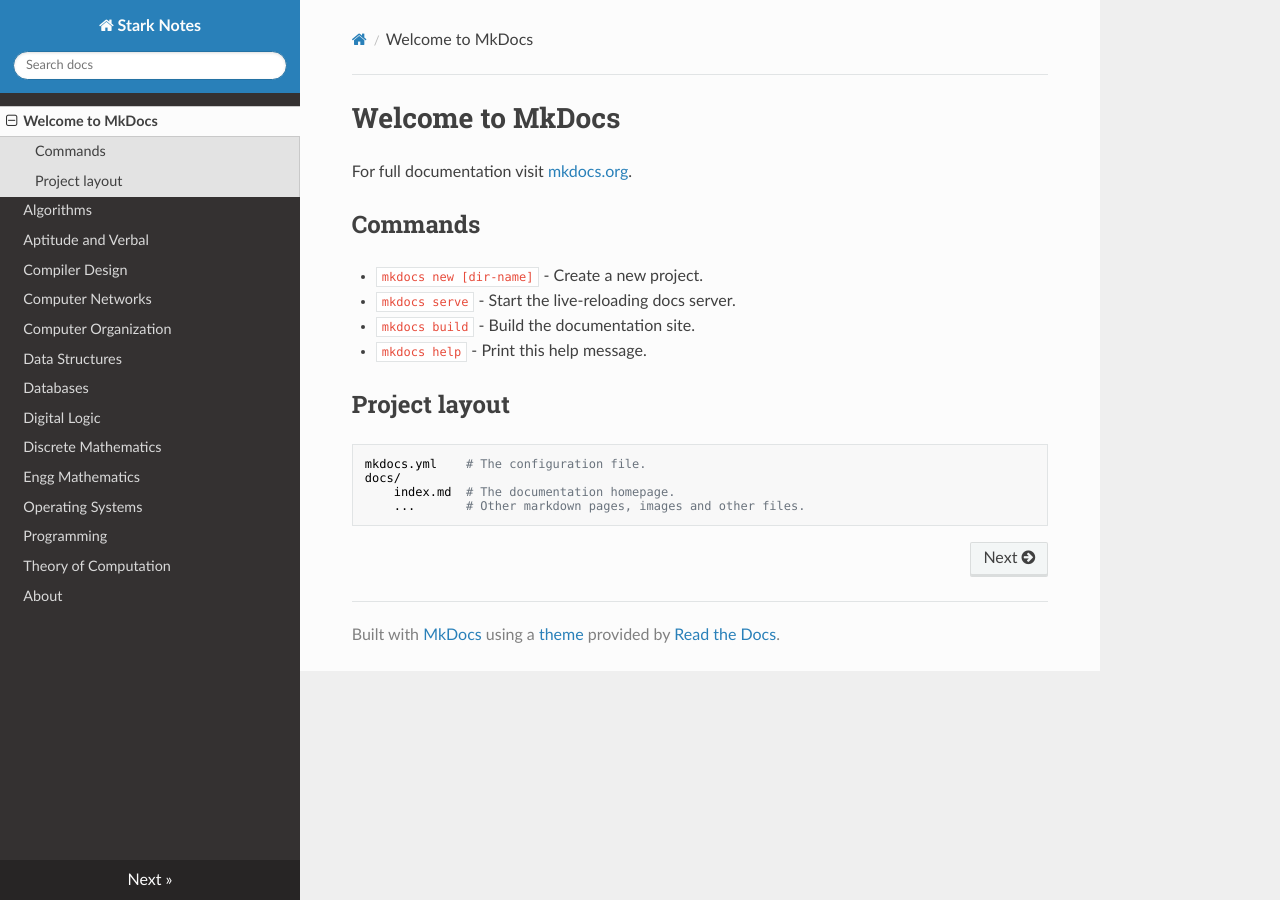
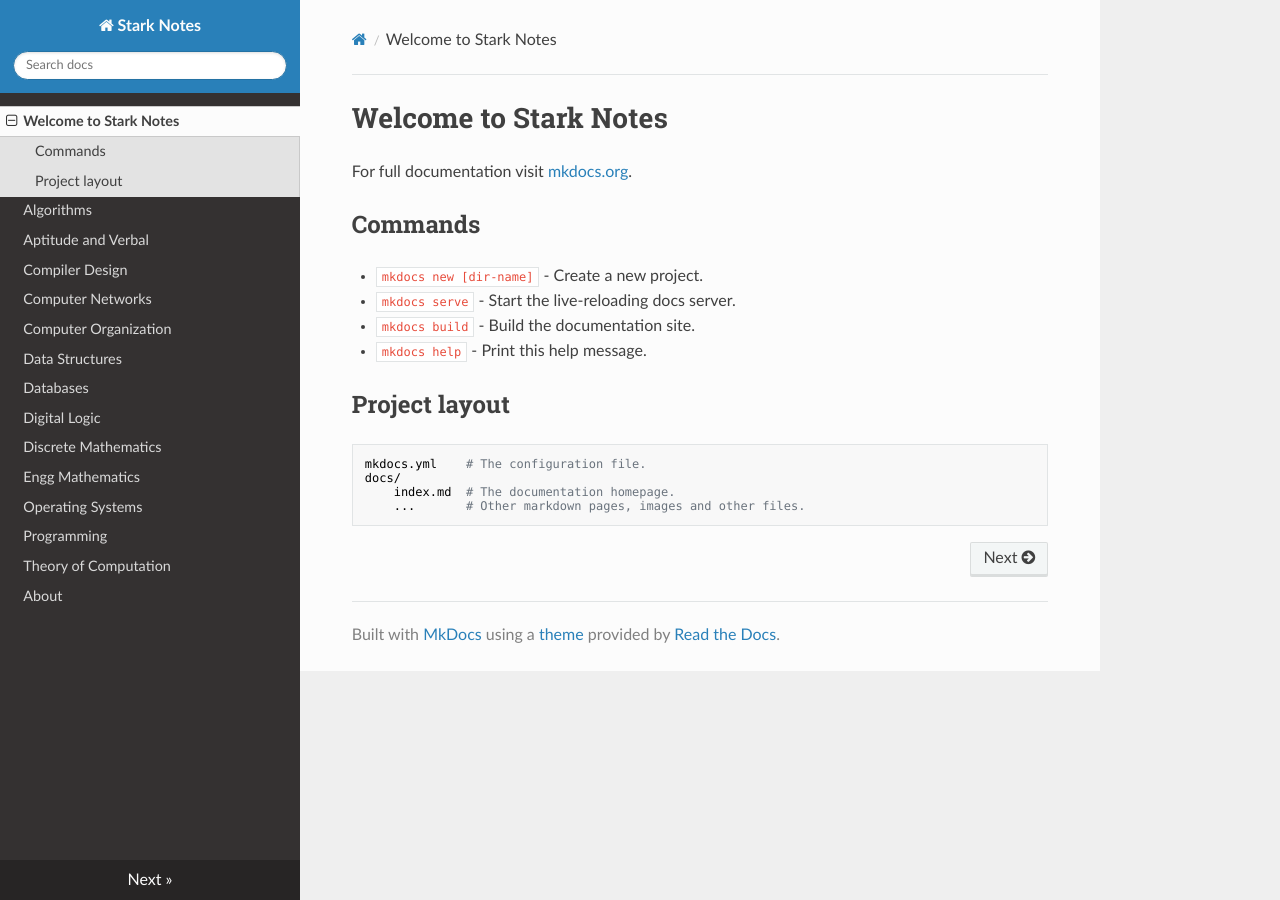
Before and after one commit to Bharathbrothers/stark-notes, an MkDocs documentation site: the page built from docs/index.md, in a window 1280 px wide. Built offline with MkDocs 1.6.1, drawn with Linux system fonts in a browser that asks for light colours; nearby versions of some CDN libraries.

Commit message:
Update index.md

```diff
--- a/docs/index.md
+++ b/docs/index.md
@@ -1,4 +1,4 @@
-# Welcome to MkDocs
+# Welcome to Stark Notes
 
 For full documentation visit [mkdocs.org](https://mkdocs.org).
 
```
